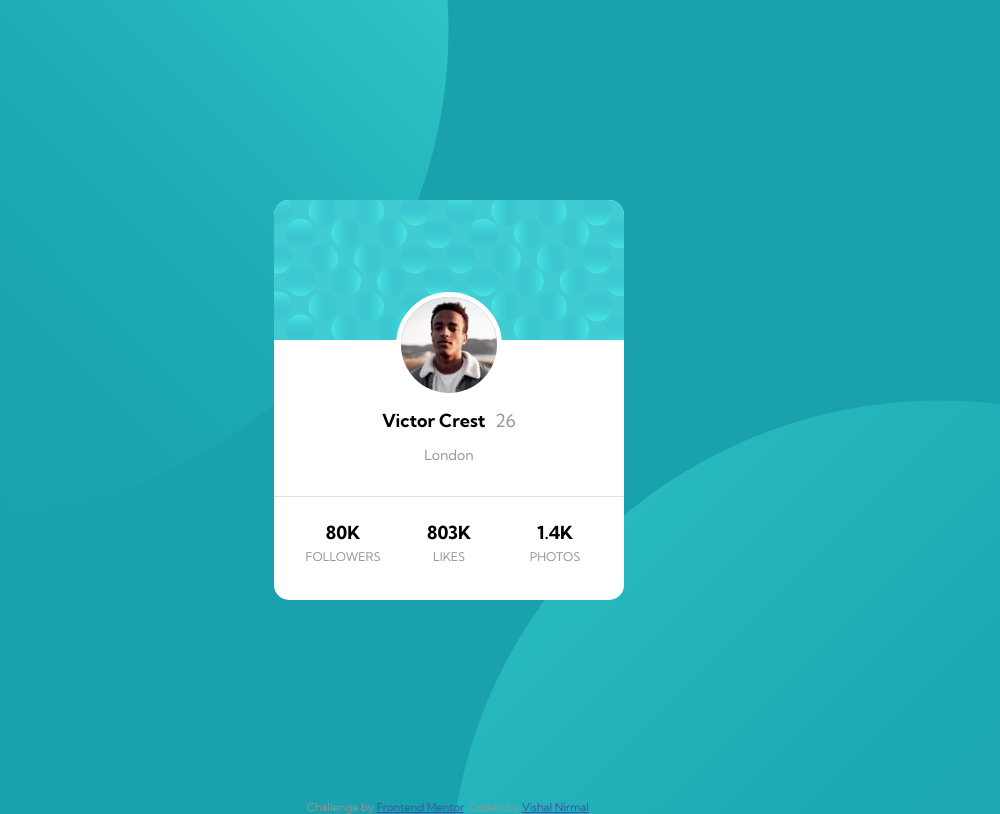
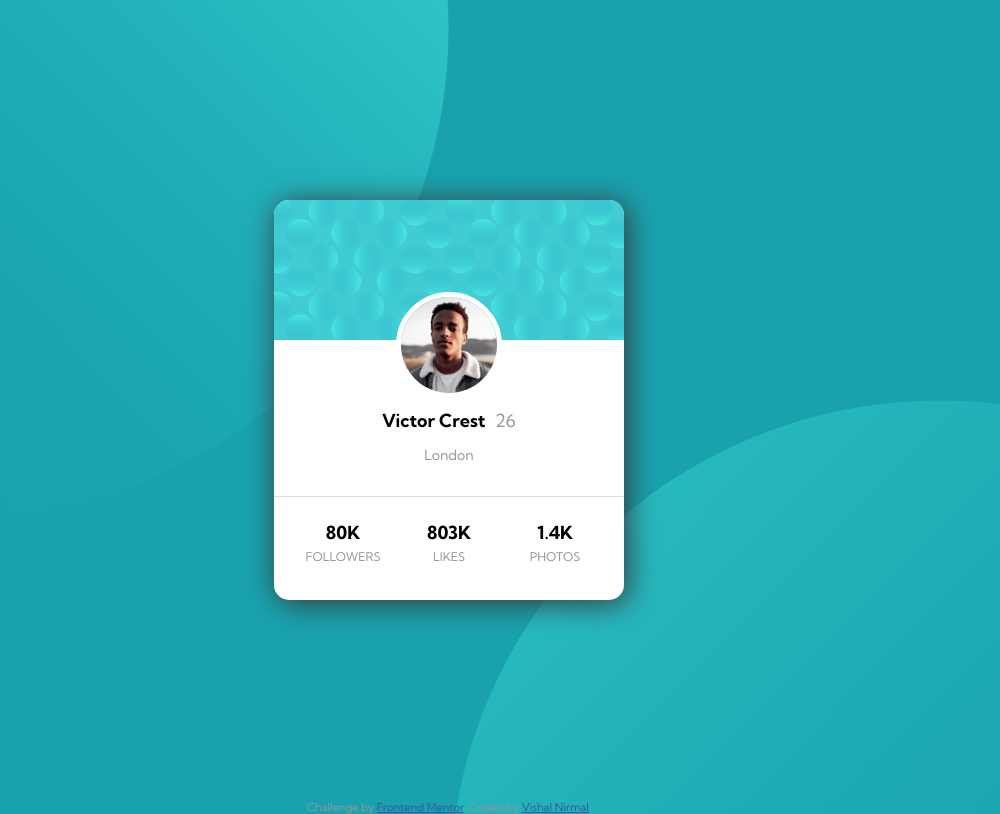
Before and after one commit to vishalnirmal/Profile-card-component, a plain HTML site: page index.html in a window 1280 px wide. Shown: the whole page, without its empty margins (191-1191 px from the left). Drawn offline with Linux system fonts and the light colour scheme.

Commit message:
added shawdow to the card

```diff
--- a/styles.css
+++ b/styles.css
@@ -21,6 +21,7 @@ body{
     min-height: 50vh;
     border-radius: 15px;
     background-color: #fff;
+    box-shadow: 3px 3px 30px hsl(0, 1%, 21%);
 }
 .cover-photo{
     border-radius: 15px 15px 0 0;
```
